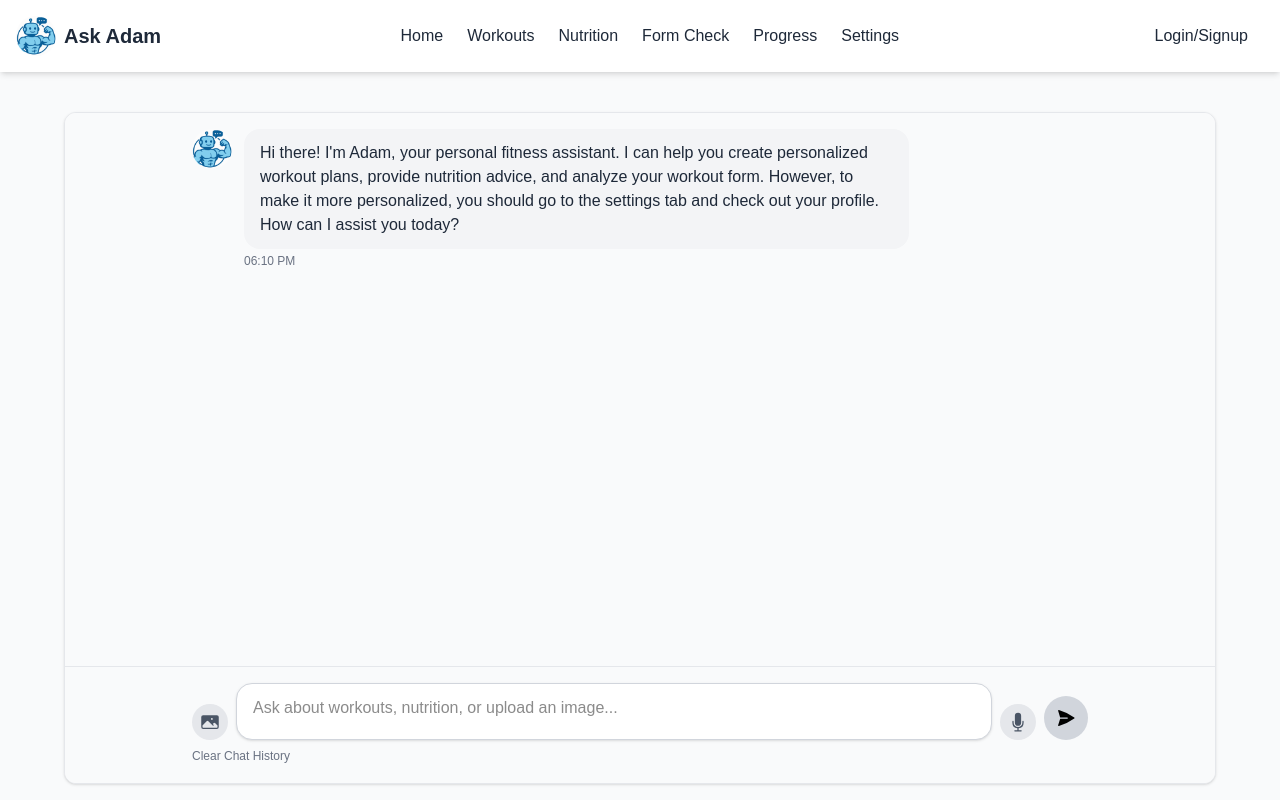
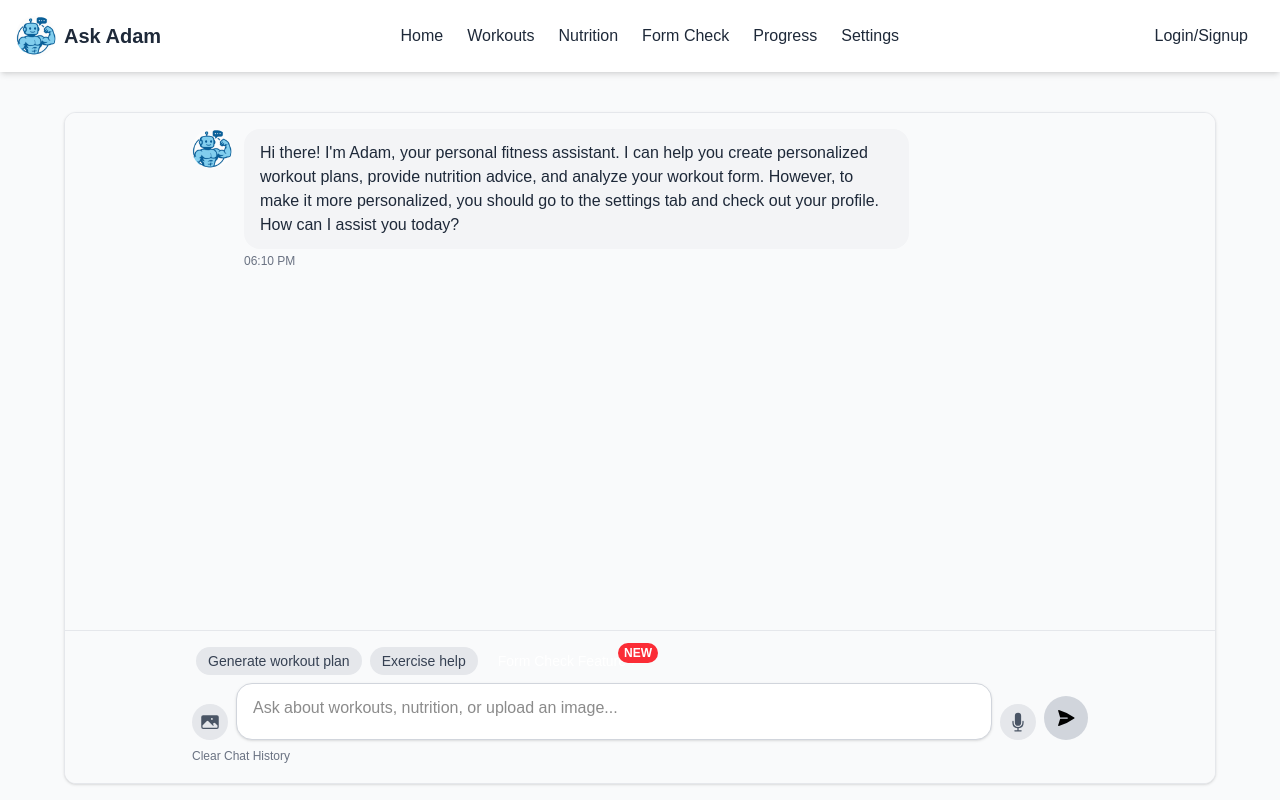
Before and after one commit to DhairyaS450/ask_adam, a Next.js app: page / in a window 1280 px wide. Built offline with nearby package versions, Linux system fonts and the light colour scheme; no server answers.

Commit message:
added prompt buttons

```diff
--- a/src/components/chat/ChatInput.tsx
+++ b/src/components/chat/ChatInput.tsx
@@ -1,5 +1,6 @@
 import React, { useState, useRef, useEffect } from 'react';
-import { PaperAirplaneIcon, PhotoIcon, MicrophoneIcon } from '@heroicons/react/24/solid';
+import { PaperAirplaneIcon, PhotoIcon, MicrophoneIcon, ArrowUpRightIcon } from '@heroicons/react/24/solid';
+import { useRouter } from 'next/navigation';
 
 // Define SpeechRecognition type for window object
 declare global {
@@ -22,6 +23,7 @@ const ChatInput: React.FC<ChatInputProps> = ({ onSendMessage, isLoading }) => {
   const [isRecording, setIsRecording] = useState(false);
   const [speechRecognitionSupported, setSpeechRecognitionSupported] = useState(false);
   const recognitionRef = useRef<any>(null);
+  const router = useRouter();
 
   useEffect(() => {
     if (inputRef.current) {
@@ -110,7 +112,46 @@ const ChatInput: React.FC<ChatInputProps> = ({ onSendMessage, isLoading }) => {
     }
   };
 
+  const handleSuggestionClick = (prompt: string) => {
+    setMessage(prompt);
+    inputRef.current?.focus(); // Focus the input after setting the message
+  };
+
   return (
+    <div className="flex flex-col">
+      {/* Prompt Suggestions Buttons */}
+      <div className="mb-2 flex flex-wrap gap-2 px-1">
+        <button
+          type="button"
+          onClick={() => handleSuggestionClick('Generate a workout plan for me based on my profile')}
+          disabled={isLoading}
+          className="px-3 py-1 text-sm bg-gray-200 dark:bg-gray-700 text-gray-700 dark:text-gray-200 rounded-full hover:bg-gray-300 dark:hover:bg-gray-600 transition-colors disabled:opacity-50 disabled:cursor-not-allowed"
+        >
+          Generate workout plan
+        </button>
+        <button
+          type="button"
+          onClick={() => handleSuggestionClick('How do I do [exercise name]?')}
+          disabled={isLoading}
+          className="px-3 py-1 text-sm bg-gray-200 dark:bg-gray-700 text-gray-700 dark:text-gray-200 rounded-full hover:bg-gray-300 dark:hover:bg-gray-600 transition-colors disabled:opacity-50 disabled:cursor-not-allowed"
+        >
+          Exercise help
+        </button>
+        <button
+          type="button"
+          onClick={() => router.push('/form-check')}
+          disabled={isLoading}
+          className="relative px-3 py-1 text-sm bg-primary-light dark:bg-primary-dark text-white rounded-full hover:bg-primary dark:hover:bg-primary-darker transition-colors flex items-center gap-1 disabled:opacity-50 disabled:cursor-not-allowed"
+        >
+          Form Check Feature
+          <ArrowUpRightIcon className="w-3 h-3" />
+          <span className="absolute -top-1 -right-1 px-1.5 py-0.5 text-xs font-semibold text-white bg-red-500 rounded-full">
+            NEW
+          </span>
+        </button>
+      </div>
+
+      {/* Original Form */}
       <form onSubmit={handleSubmit} className="relative">
         <input
           type="file"
@@ -188,6 +229,7 @@ const ChatInput: React.FC<ChatInputProps> = ({ onSendMessage, isLoading }) => {
           </button>
         </div>
       </form>
+    </div>
   );
 };
 
--- a/tailwind.config.js
+++ b/tailwind.config.js
@@ -11,15 +11,18 @@ module.exports = {
         primary: {
           DEFAULT: '#4E57D4',
           dark: '#3A42B0',
+          darker: '#2563EB',
           light: '#7278E5',
         },
         secondary: {
           DEFAULT: '#3B82F6',
           dark: '#2563EB',
+          darker: '#1E293B',
           light: '#60A5FA',
         },
         fitness: {
           dark: '#1E293B',
+          darker: '#1E293B',
           light: '#F1F5F9',
           accent: '#38BDF8',
           warning: '#FBBF24',
```
Lines whose indentation alone changed are shown as unchanged.
